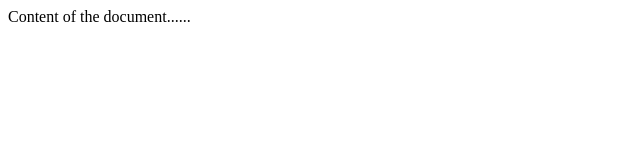
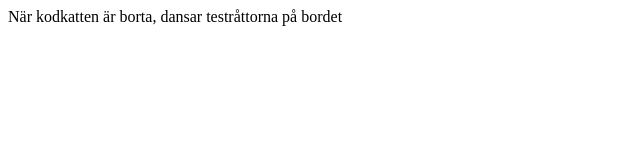
Before and after one commit to testinspiration/testinspiration.github.io, a plain HTML site: page index.html in a window 1280 px wide. Shown: the whole page, without its empty margins (0-640 px from the left). Drawn offline with Linux system fonts and the light colour scheme.

Commit message:
Added better text

```diff
--- a/index.html
+++ b/index.html
@@ -6,7 +6,7 @@
 </head>
 
 <body>
-Content of the document......
+När kodkatten är borta, dansar testråttorna på bordet
 </body>
 
 </html>
```
